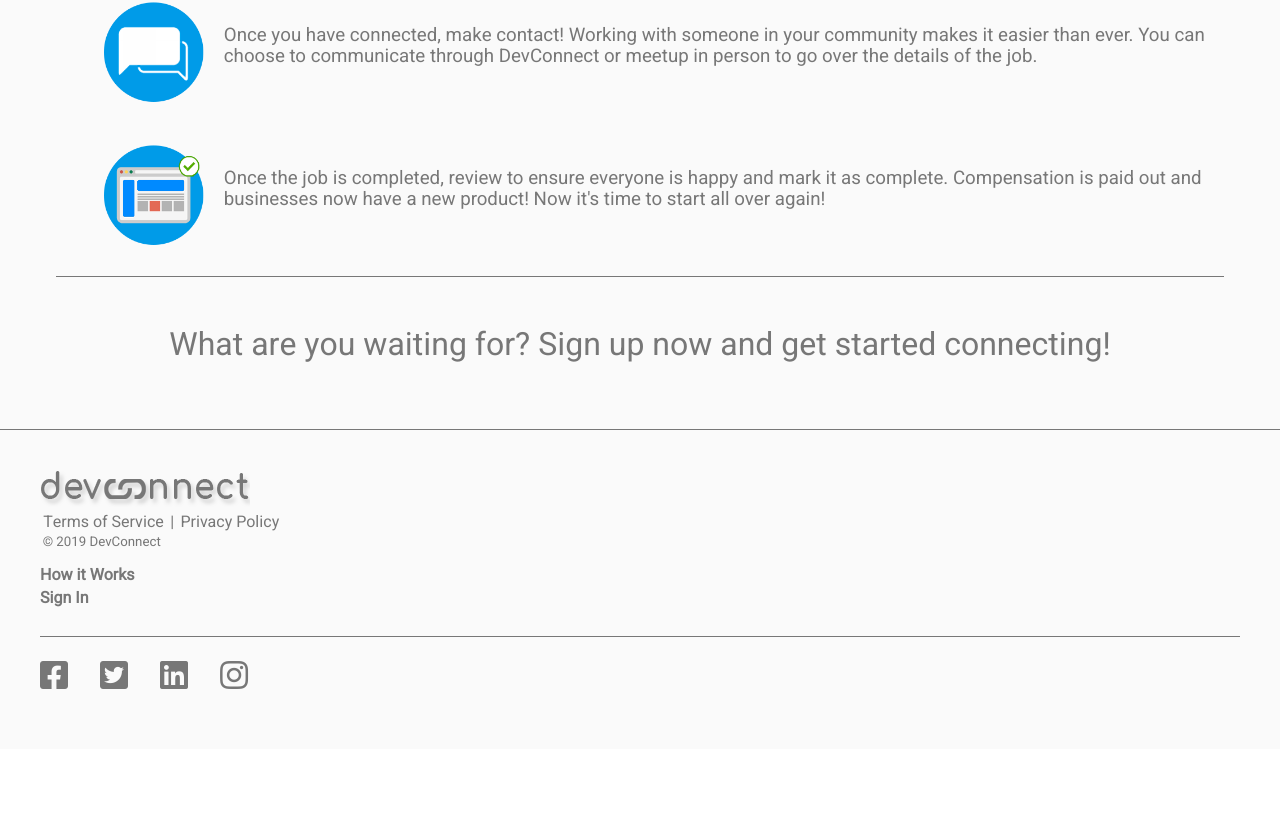
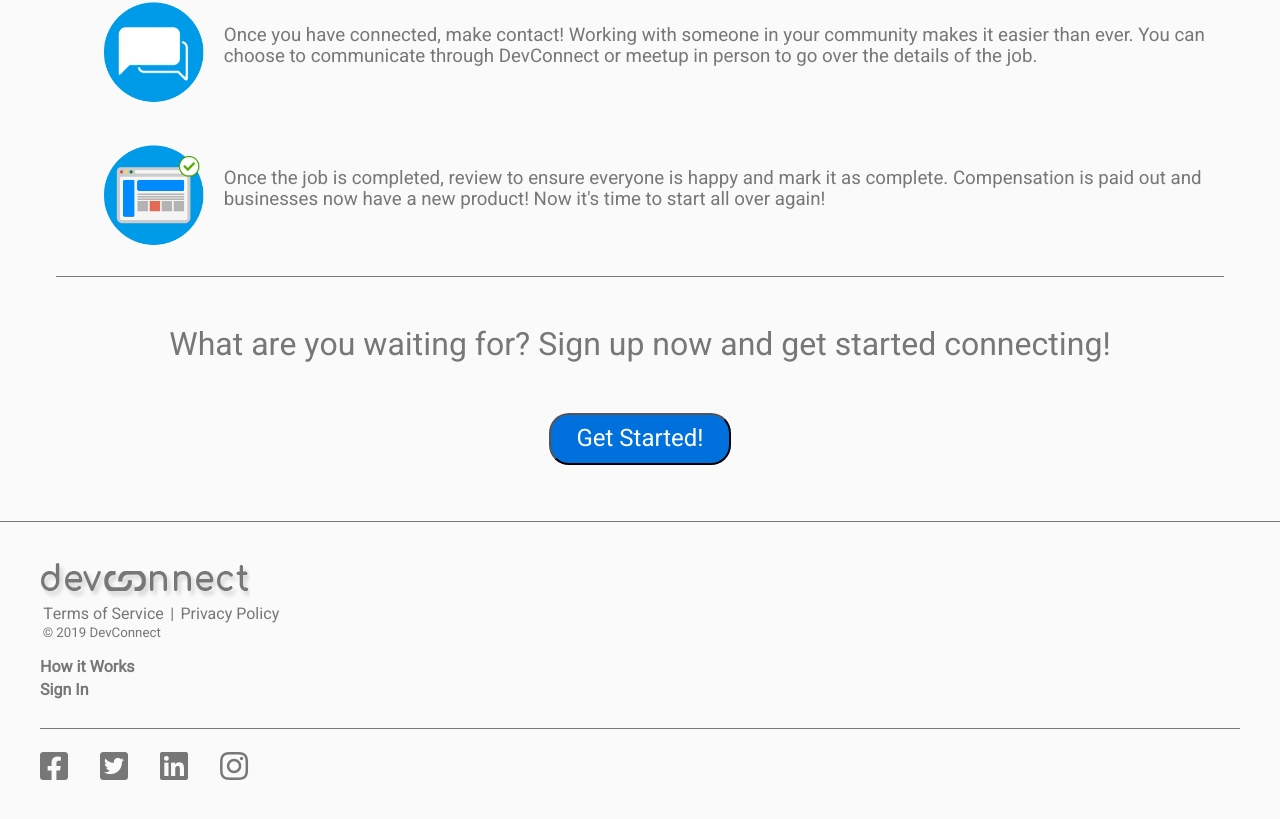
Before and after one commit to shawnholcomb/cowork, a React (Create React App) app: page /works in a window 1280 px wide. Shown: the part 1031-1850 px from the top of the page. Before the commit the page ends 1780 px from the top, so only its background shows below. Built offline with nearby package versions, Linux system fonts and the light colour scheme.

Commit message:
updated link on Works page

```diff
--- a/src/components/Works.js
+++ b/src/components/Works.js
@@ -1,4 +1,5 @@
 import React from 'react';
+import {Link} from 'react-router-dom'
 
 const styles = {
     hiwContainer: {
@@ -48,6 +49,19 @@ const styles = {
     bottomBorder: {
         marginTop: '1em',
         borderBottom: '1px solid #777'
+    },
+    flex: {
+        display: 'flex',
+        justifyContent: 'center'
+    },
+    button: {
+        background: '#0070dd',
+        color: '#fff',
+        padding: '10px 25px',
+        fontSize: '1.5em',
+        fontFamily: '"Heebo", sans-serif',
+        borderRadius: 20,
+        marginBottom: 40
     }
 }
 
@@ -82,6 +96,16 @@ function Works() {
                 </div>
                 <div>
                     <h1 style={styles.hiwFooterH1}>What are you waiting for?  Sign up now and get started connecting!</h1>
+                    <div style={styles.flex}>
+                        <Link
+                            to={{
+                                state: { isAuthModalOpen: true }
+                            }}>
+                            <button style={styles.button}>
+                                Get Started!
+                        </button>
+                        </Link>
+                    </div>
                 </div>
             </div>
         </div>
```
